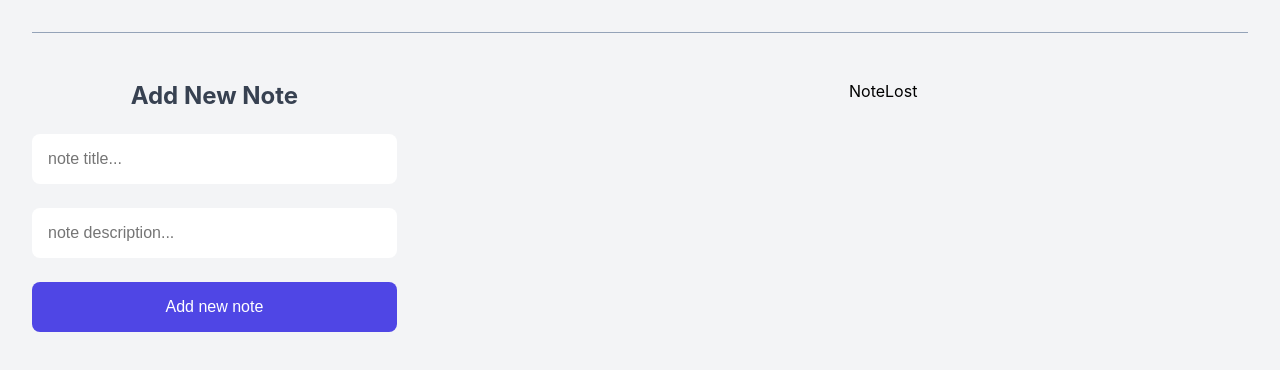
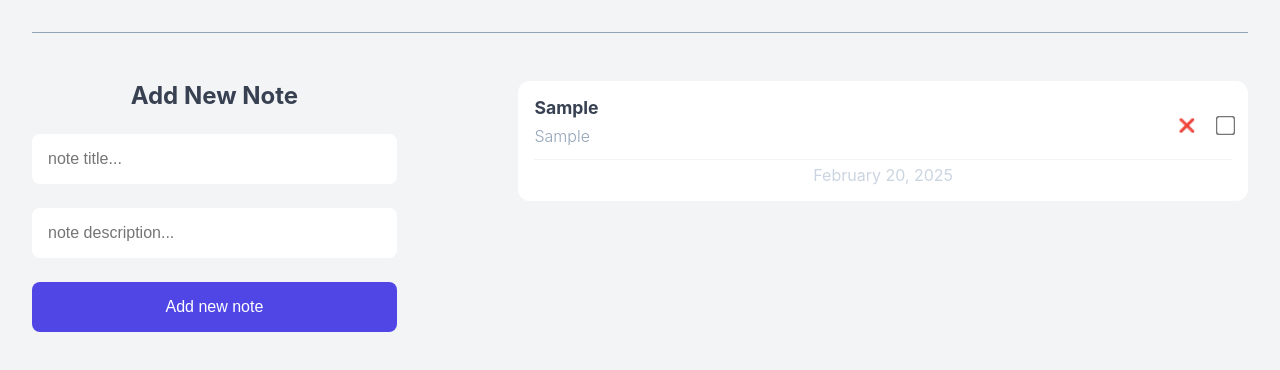
Before and after one commit to DorsaBeigifard/note-app, a React (Vite) app: page / in a window 1280 px wide. Both pictures are taken after typing "Sample", "Sample" into the empty fields and a click on the button "Add new note". Shown: the top 370 px of the page. Built offline with nearby package versions, Linux system fonts and the light colour scheme.

Commit message:
remove, complete notes

```diff
--- a/src/App.jsx
+++ b/src/App.jsx
@@ -12,6 +12,27 @@
     setNotes((prevNotes) => [...prevNotes, newNote]);
   };
 
+  const handleDeleteNote = (id) => {
+    // const filteredNotes = notes.filter((note) => note.id !== id);
+    // setNotes(filteredNotes);
+    // better way:
+    setNotes((prevNotes) => prevNotes.filter((note) => note.id !== id));
+  };
+
+  const handleCompleteNote = (e) => {
+    const noteId = Number(e.target.value);
+    // const newNotes = notes.map((note) =>
+    //   noteId === note.id ? { ...note, completed: !note.completed } : note
+    // );
+    // setNotes(newNotes);
+
+    setNotes((prevNotes) =>
+      prevNotes.map((note) =>
+        noteId === note.id ? { ...note, completed: !note.completed } : note
+      )
+    );
+  };
+
   return (
     <div className="container">
       <div className="note-header"></div>
@@ -19,7 +40,11 @@
         {/* we can pass functions as props. */}
         <AddNewNote onAddNote={handleAddNote} />
         <div className="note-container">
-          <NoteList />
+          <NoteList
+            notes={notes}
+            onDelete={handleDeleteNote}
+            onComplete={handleCompleteNote}
+          />
         </div>
       </div>
     </div>
--- a/src/components/NoteList.jsx
+++ b/src/components/NoteList.jsx
@@ -1,5 +1,48 @@
-function NoteList() {
-  return <div>NoteLost</div>;
+function NoteList({ notes, onDelete, onComplete }) {
+  return (
+    <div className="note-list">
+      {notes.map((note) => (
+        <NoteItem
+          key={note.id}
+          note={note}
+          onDelete={onDelete}
+          onComplete={onComplete}
+        />
+      ))}
+    </div>
+  );
 }
 
 export default NoteList;
+
+function NoteItem({ note, onDelete, onComplete }) {
+  const options = {
+    year: "numeric",
+    month: "long",
+    day: "numeric",
+  };
+  return (
+    <div className={`note-item ${note.completed ? "completed" : ""}`}>
+      <div className="note-item__header">
+        <div>
+          <p className="title">{note.title}</p>
+          <p className="desc">{note.description}</p>
+        </div>
+        <div className="actions">
+          <button onClick={() => onDelete(note.id)}>❌</button>
+          <input
+            type="checkbox"
+            name={note.id}
+            id={note.id}
+            value={note.id}
+            checked={note.completed}
+            onChange={onComplete}
+          />
+        </div>
+      </div>
+      <div className="note-item__footer">
+        {new Date(note.createdAt).toLocaleDateString("en-US", options)}
+      </div>
+    </div>
+  );
+}
```
